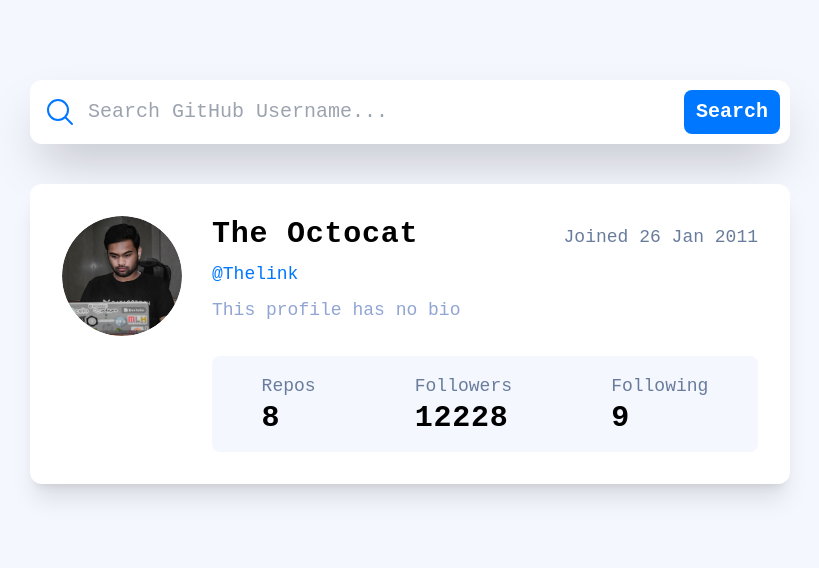
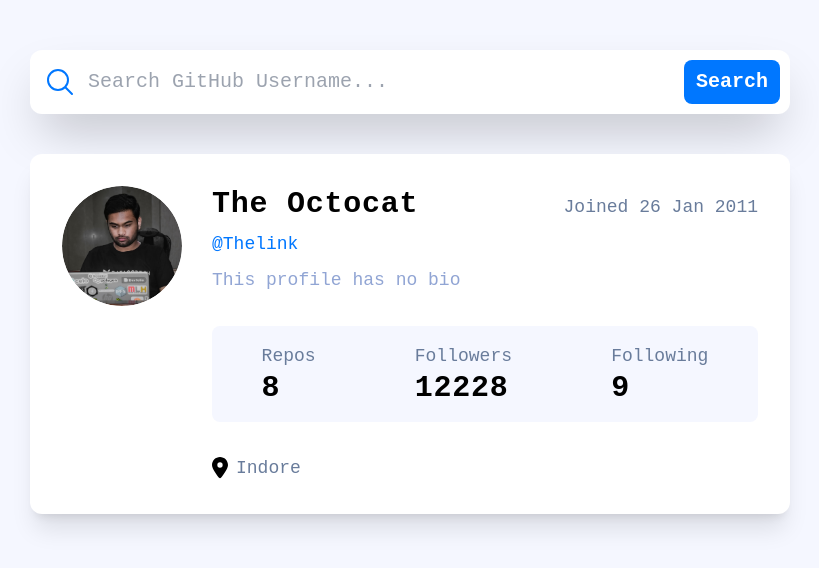
Before and after one commit to Atharv-110/gitgaze, a Next.js app: page / in a window 1280 px wide. Shown: the part 118-686 px from the top of the page, without its empty margins (230-1049 px from the left). Built offline with nearby package versions, Linux system fonts and the light colour scheme.

Commit message:
feat: add card footer

```diff
--- a/app/_assets/icons/icons.tsx
+++ b/app/_assets/icons/icons.tsx
@@ -19,24 +19,32 @@
 
 export const LocationIcon = () => {
   return (
-    <svg
-      xmlns="http://www.w3.org/2000/svg"
-      fill="none"
-      viewBox="0 0 24 24"
-      strokeWidth={1.5}
-      stroke="currentColor"
-      className="w-6 h-6"
-    >
-      <path
-        strokeLinecap="round"
-        strokeLinejoin="round"
-        d="M15 10.5a3 3 0 1 1-6 0 3 3 0 0 1 6 0Z"
-      />
-      <path
-        strokeLinecap="round"
-        strokeLinejoin="round"
-        d="M19.5 10.5c0 7.142-7.5 11.25-7.5 11.25S4.5 17.642 4.5 10.5a7.5 7.5 0 1 1 15 0Z"
-      />
+    <svg xmlns="http://www.w3.org/2000/svg" viewBox="0 0 384 512">
+      <path d="M215.7 499.2C267 435 384 279.4 384 192C384 86 298 0 192 0S0 86 0 192c0 87.4 117 243 168.3 307.2c12.3 15.3 35.1 15.3 47.4 0zM192 128a64 64 0 1 1 0 128 64 64 0 1 1 0-128z" />
     </svg>
   );
 };
+
+export const LinkIcon = () => {
+  return (
+    <svg xmlns="http://www.w3.org/2000/svg" viewBox="0 0 640 512">
+      <path d="M579.8 267.7c56.5-56.5 56.5-148 0-204.5c-50-50-128.8-56.5-186.3-15.4l-1.6 1.1c-14.4 10.3-17.7 30.3-7.4 44.6s30.3 17.7 44.6 7.4l1.6-1.1c32.1-22.9 76-19.3 103.8 8.6c31.5 31.5 31.5 82.5 0 114L422.3 334.8c-31.5 31.5-82.5 31.5-114 0c-27.9-27.9-31.5-71.8-8.6-103.8l1.1-1.6c10.3-14.4 6.9-34.4-7.4-44.6s-34.4-6.9-44.6 7.4l-1.1 1.6C206.5 251.2 213 330 263 380c56.5 56.5 148 56.5 204.5 0L579.8 267.7zM60.2 244.3c-56.5 56.5-56.5 148 0 204.5c50 50 128.8 56.5 186.3 15.4l1.6-1.1c14.4-10.3 17.7-30.3 7.4-44.6s-30.3-17.7-44.6-7.4l-1.6 1.1c-32.1 22.9-76 19.3-103.8-8.6C74 372 74 321 105.5 289.5L217.7 177.2c31.5-31.5 82.5-31.5 114 0c27.9 27.9 31.5 71.8 8.6 103.9l-1.1 1.6c-10.3 14.4-6.9 34.4 7.4 44.6s34.4 6.9 44.6-7.4l1.1-1.6C433.5 260.8 427 182 377 132c-56.5-56.5-148-56.5-204.5 0L60.2 244.3z" />
+    </svg>
+  );
+};
+
+export const BuildingIcon = () => {
+  return (
+    <svg xmlns="http://www.w3.org/2000/svg" viewBox="0 0 384 512">
+      <path d="M48 0C21.5 0 0 21.5 0 48V464c0 26.5 21.5 48 48 48h96V432c0-26.5 21.5-48 48-48s48 21.5 48 48v80h96c26.5 0 48-21.5 48-48V48c0-26.5-21.5-48-48-48H48zM64 240c0-8.8 7.2-16 16-16h32c8.8 0 16 7.2 16 16v32c0 8.8-7.2 16-16 16H80c-8.8 0-16-7.2-16-16V240zm112-16h32c8.8 0 16 7.2 16 16v32c0 8.8-7.2 16-16 16H176c-8.8 0-16-7.2-16-16V240c0-8.8 7.2-16 16-16zm80 16c0-8.8 7.2-16 16-16h32c8.8 0 16 7.2 16 16v32c0 8.8-7.2 16-16 16H272c-8.8 0-16-7.2-16-16V240zM80 96h32c8.8 0 16 7.2 16 16v32c0 8.8-7.2 16-16 16H80c-8.8 0-16-7.2-16-16V112c0-8.8 7.2-16 16-16zm80 16c0-8.8 7.2-16 16-16h32c8.8 0 16 7.2 16 16v32c0 8.8-7.2 16-16 16H176c-8.8 0-16-7.2-16-16V112zM272 96h32c8.8 0 16 7.2 16 16v32c0 8.8-7.2 16-16 16H272c-8.8 0-16-7.2-16-16V112c0-8.8 7.2-16 16-16z" />
+    </svg>
+  );
+};
+
+export const TwitterIcon = () => {
+  return (
+    <svg xmlns="http://www.w3.org/2000/svg" viewBox="0 0 512 512">
+      <path d="M459.4 151.7c.3 4.5 .3 9.1 .3 13.6 0 138.7-105.6 298.6-298.6 298.6-59.5 0-114.7-17.2-161.1-47.1 8.4 1 16.6 1.3 25.3 1.3 49.1 0 94.2-16.6 130.3-44.8-46.1-1-84.8-31.2-98.1-72.8 6.5 1 13 1.6 19.8 1.6 9.4 0 18.8-1.3 27.6-3.6-48.1-9.7-84.1-52-84.1-103v-1.3c14 7.8 30.2 12.7 47.4 13.3-28.3-18.8-46.8-51-46.8-87.4 0-19.5 5.2-37.4 14.3-53 51.7 63.7 129.3 105.3 216.4 109.8-1.6-7.8-2.6-15.9-2.6-24 0-57.8 46.8-104.9 104.9-104.9 30.2 0 57.5 12.7 76.7 33.1 23.7-4.5 46.5-13.3 66.6-25.3-7.8 24.4-24.4 44.8-46.1 57.8 21.1-2.3 41.6-8.1 60.4-16.2-14.3 20.8-32.2 39.3-52.6 54.3z" />
+    </svg>
+  );
+};
--- a/app/_components/card/ProfileCard.tsx
+++ b/app/_components/card/ProfileCard.tsx
@@ -2,6 +2,7 @@
 import AvatarComp from "@/app/_components/@ui/AvatarComp";
 import ProfileCardHeader from "./sections/ProfileCardHeader";
 import ProfileCardMain from "./sections/ProfileCardMain";
+import ProfileCardFooter from "./sections/ProfileCardFooter";
 
 const ProfileCard = () => {
   return (
@@ -14,11 +15,13 @@
           <ProfileCardHeader />
           <div className="hidden lg:block mt-8">
             <ProfileCardMain />
+            <ProfileCardFooter />
           </div>
         </div>
       </div>
       <div className="lg:hidden mt-8">
         <ProfileCardMain />
+        <ProfileCardFooter />
       </div>
       {/* <div>Hello</div> */}
     </div>
--- a/app/_components/card/sections/ProfileCardFooter.tsx
+++ b/app/_components/card/sections/ProfileCardFooter.tsx
@@ -1,9 +1,22 @@
-import React from 'react'
+import {
+  LocationIcon,
+  TwitterIcon,
+  BuildingIcon,
+  LinkIcon,
+} from "@/app/_assets/icons/icons";
+import TypographyComp from "@/app/_components/@ui/TypographyComp";
 
 const ProfileCardFooter = () => {
   return (
-    <div>ProfileCardFooter</div>
-  )
-}
+    <div className="mt-8">
+      <div className="flex items-center gap-2">
+        <div className="w-4 h-4 flex items-center justify-center">
+          <LocationIcon />
+        </div>
+        <TypographyComp variant="date" text="Indore" />
+      </div>
+    </div>
+  );
+};
 
-export default ProfileCardFooter
+export default ProfileCardFooter;
```
